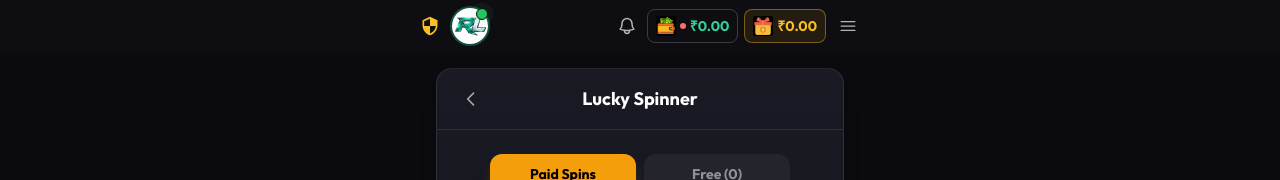
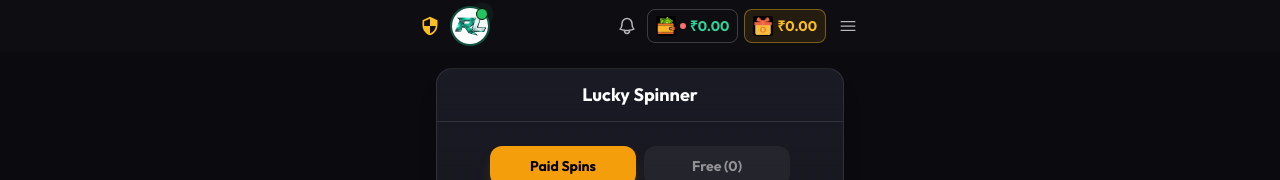
Before and after one commit to sachin-swami7877/plan_avi_fe, a React (Vite) app: page /spinner in a window 1280 px wide. Shown: the top 180 px of the page. Built offline with nearby package versions, Linux system fonts and the light colour scheme; no server answers; sample sign-in values are in the browser's storage.

Commit message:
free spinner

```diff
--- a/src/pages/Spinner.jsx
+++ b/src/pages/Spinner.jsx
@@ -275,18 +275,8 @@ export default function Spinner() {
       <div className="max-w-md mx-auto px-5 pt-4 pb-6 w-full min-w-0 box-border">
         <div className="bg-gradient-to-b from-[#1a1a24] to-[#0d0d12] rounded-2xl border border-white/10 shadow-xl overflow-hidden w-full min-w-0">
           {/* Top bar */}
-          <div className="flex justify-between items-center px-4 py-3 border-b border-white/10">
-            <Link
-              to="/profile"
-              className="p-2 text-white/60 hover:text-white rounded-full hover:bg-white/10"
-              aria-label="Back"
-            >
-              <svg className="w-5 h-5" fill="none" stroke="currentColor" viewBox="0 0 24 24">
-                <path strokeLinecap="round" strokeLinejoin="round" strokeWidth={2} d="M15 19l-7-7 7-7" />
-              </svg>
-            </Link>
+          <div className="flex justify-center items-center px-4 py-3 border-b border-white/10">
             <span className="text-lg font-bold text-white">Lucky Spinner</span>
-            <div className="w-9" />
           </div>
 
           <div className="p-4 sm:p-6 flex flex-col items-center w-full min-w-0 overflow-hidden">
```
